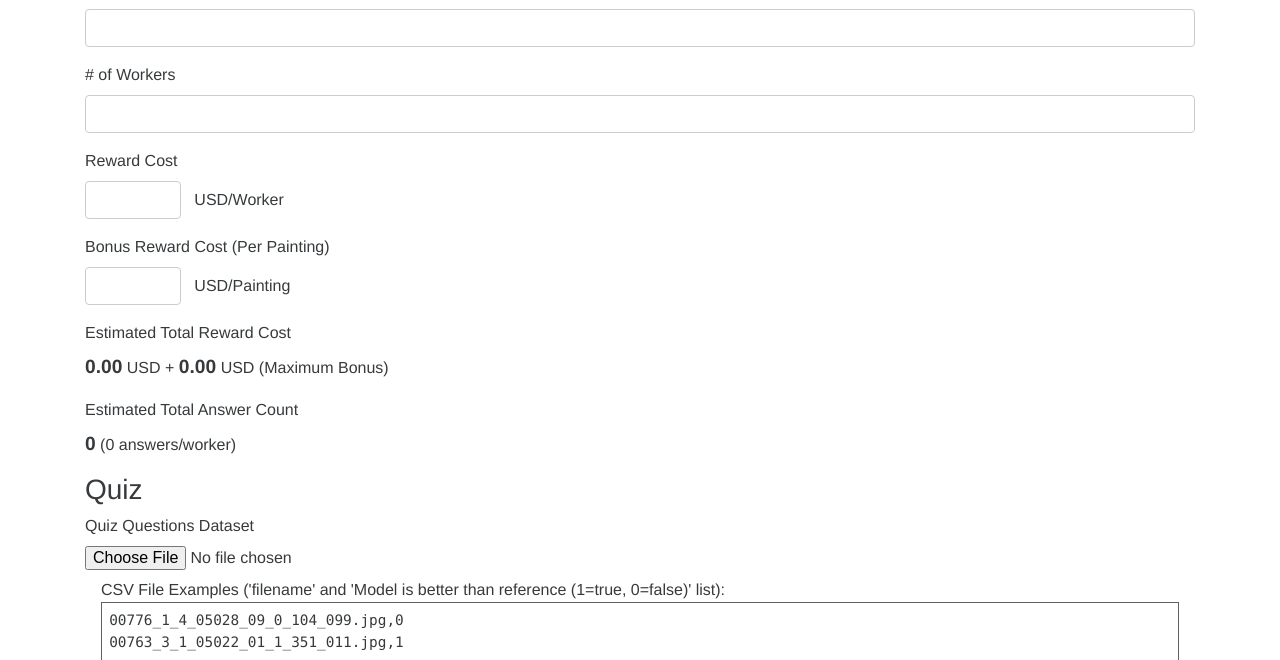
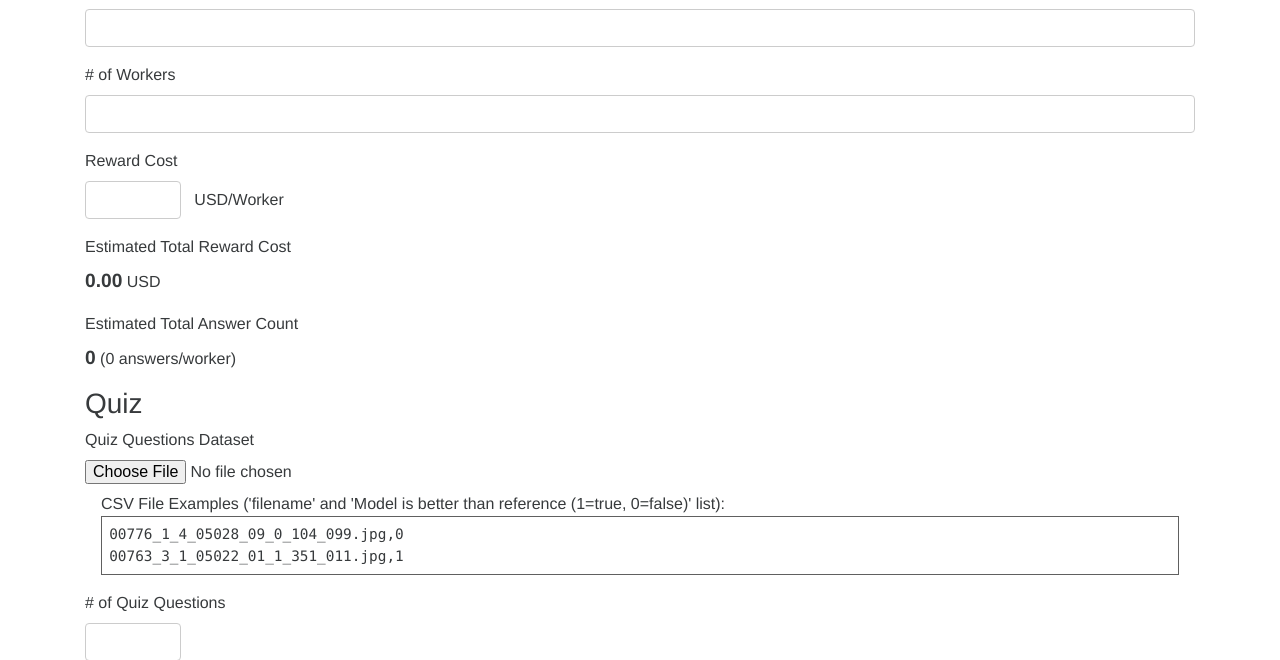
Before and after one commit to sh4/GraphicsResearch, a PHP site: template Server/app/view/admin.php in a window 1280 px wide. Shown: the part 1092-1752 px from the top of the page. Run offline with PHP 8.4, Linux system fonts and the light colour scheme; the template is opened without the code that fills it, so the values that code supplies are empty; some libraries are stand-ins or nearby versions.

Commit message:
ペイントタスクが無効な場合に回答できない不具合を修正

```diff
--- a/Server/app/js/question.js
+++ b/Server/app/js/question.js
@@ -154,8 +154,9 @@ function updateQuestions(questionRequest) {
         updateQuestionItems(questions, r.progress).then(function () {
             updateProgress(r.progress);
             // ペイントUI を有効化
-            $(".test-item input").attr("disabled", "disabled");
-            window.GS.paint.UI($(".right-test-item .index-button > label"));
+            if (window.GS.paint.UI) {
+                window.GS.paint.UI($(".right-test-item .index-button > label"));
+            }
         });
         updateAnsweredLods(r.answerContext);
         // 画像の先読みを開始
--- a/Server/app/lib/GraphicsResearch/Job.php
+++ b/Server/app/lib/GraphicsResearch/Job.php
@@ -258,7 +258,7 @@ class Job {
         // (この値を指定しなくても、最大回答数は Job あたりの QuizUnit 数にキャップされる)
         //$this->crowdFlower->maxJudgmentsPerWorker($job->id, 1);
         // WebHook を設定
-        $this->crowdFlower->enableWebHook($job->id, \Router::Url() . "/webhook");
+        //$this->crowdFlower->enableWebHook($job->id, \Router::Url() . "/webhook");
 
         // DB に CrowdFlower のジョブ情報を設定
         $this->crowdFlowerJobId = $job->id;
--- a/Server/app/view/admin.php
+++ b/Server/app/view/admin.php
@@ -179,22 +179,25 @@ $jobForm = array_merge($jobForm, [
         <label for="new-job-reward-amount" class="form-control-label validate"></label>
     </div>
 
+<?php /*
     <div class="form-group">
         <label for="new-job-bonus-amount">Bonus Reward Cost (Per Painting)</label>
         <input type="text" class="form-control numeric" id="new-job-bonus-amount" name="job[bonus_amount_usd]" style="width:6em;display:inline-block" value="<?php Form::e($jobForm["bonus_amount_usd"]) ?>">
         &nbsp; USD/Painting
         <label for="new-job-bonus-amount" class="form-control-label validate"></label>
     </div>
+*/ ?>
 
     <div class="form-group">
         <label>Estimated Total Reward Cost</label>
         <div>
             <b><span id="total-job-cost" style="font-size:120%">0.00</span></b> USD
+            <?php /*
             +
             <b><span id="total-job-bonus-cost" style="font-size:120%">0.00</span></b> USD (Maximum Bonus)
+            */ ?>
         </div>
     </div>
-
     <div class="form-group">
         <label>Estimated Total Answer Count</label>
         <div>
@@ -481,9 +484,10 @@ $(".form-delete-job-page").submit(function (e) {
 function updateTotalCost() {
     var maxAssignments = parseInt($("#new-job-num-assignments").val(), 10);
     var totalCostUSD = (parseFloat($("#new-job-reward-amount").val(), 10) * maxAssignments);
-    var maximumBonusCostUSD = (parseFloat($("#new-job-bonus-amount").val(), 10) * lodVariationCount * maxAssignments);
     $("#total-job-cost").text(totalCostUSD.toFixed(2));
-    $("#total-job-bonus-cost").text(maximumBonusCostUSD.toFixed(2));
+
+    //var maximumBonusCostUSD = (parseFloat($("#new-job-bonus-amount").val(), 10) * lodVariationCount * maxAssignments);
+    //$("#total-job-bonus-cost").text(maximumBonusCostUSD.toFixed(2));
 }
 
 function updateTotalQuestions() {
```
